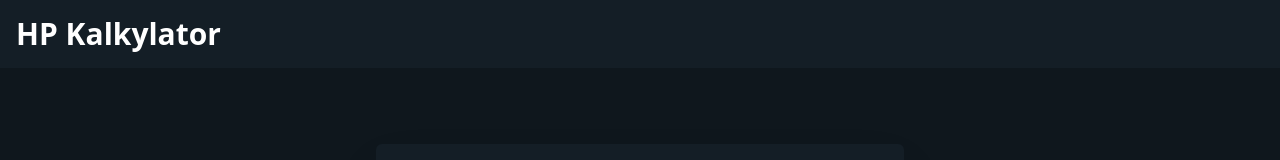
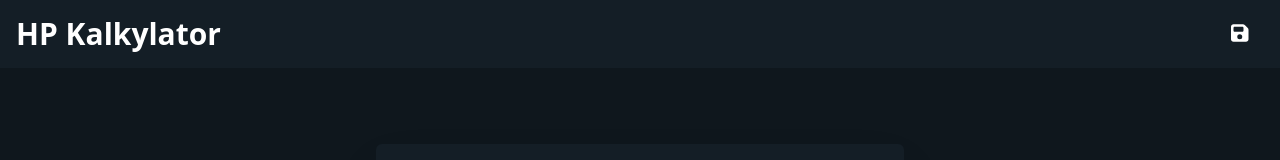
Before and after one commit to Danster2020/hp_calculator, a React (Create React App) app: page / in a window 1280 px wide. Shown: the top 160 px of the page. Built offline with nearby package versions, Linux system fonts and the light colour scheme.

Commit message:
export function added

```diff
--- a/src/App.tsx
+++ b/src/App.tsx
@@ -3,9 +3,9 @@ import logo from './logo.svg';
 import Main from './Main';
 
 import { library } from '@fortawesome/fontawesome-svg-core'
-import { faPlus, faTrash } from '@fortawesome/free-solid-svg-icons'
+import { faPlus, faTrash, faFloppyDisk } from '@fortawesome/free-solid-svg-icons'
 
-library.add(faPlus, faTrash)
+library.add(faPlus, faTrash, faFloppyDisk)
 
 function App() {
   return (
--- a/src/Header.tsx
+++ b/src/Header.tsx
@@ -1,12 +1,30 @@
 import React from 'react'
 import { FontAwesomeIcon } from "@fortawesome/react-fontawesome";
+import { Course } from './data';
 
-export const Header = () => {
+export const Header = (props: {courses: Course[]}) => {
+
+    function exportToJson(InputCourses: Course[]) {
+        let json_data = JSON.stringify(InputCourses, null, 2)
+        console.log(json_data);
+        download(json_data, 'HP-points.json', 'text/plain');
+    }
+
+    function download(content: any, fileName: string, contentType: any) {
+        var a = document.createElement("a");
+        var file = new Blob([content], { type: contentType });
+        a.href = URL.createObjectURL(file);
+        a.download = fileName;
+        a.click();
+    }
+
     return (
-        <header className="p-4 bg-dark_surf">
+        <header className="flex justify-between p-4 bg-dark_surf">
             <h1 className="text-white">HP Kalkylator</h1>
-            <div>
-
+            <div className='justify-end self-center sm:mr-4 text-white'>
+                <button onClick={() => exportToJson(props.courses)}>
+                    <FontAwesomeIcon icon="floppy-disk" className='text-xl' />
+                </button>
             </div>
         </header>
     )
--- a/src/Main.tsx
+++ b/src/Main.tsx
@@ -37,7 +37,7 @@ function Main() {
 
     return <>
 
-        <Header></Header>
+        <Header courses={courses}></Header>
 
         <main className="mx-auto max-w-xl mt-10 px-2 py-5 text-blue-100">
 
--- a/src/data.tsx
+++ b/src/data.tsx
@@ -6,9 +6,9 @@ export const CSN_GOAL = 45
 export class Course {
     id: string;
     title: string;
+    total_points: number;
     term: number;
     sections: Section[];
-    total_points: number;
 
     [key: string]: any; // Index signature
 
```
